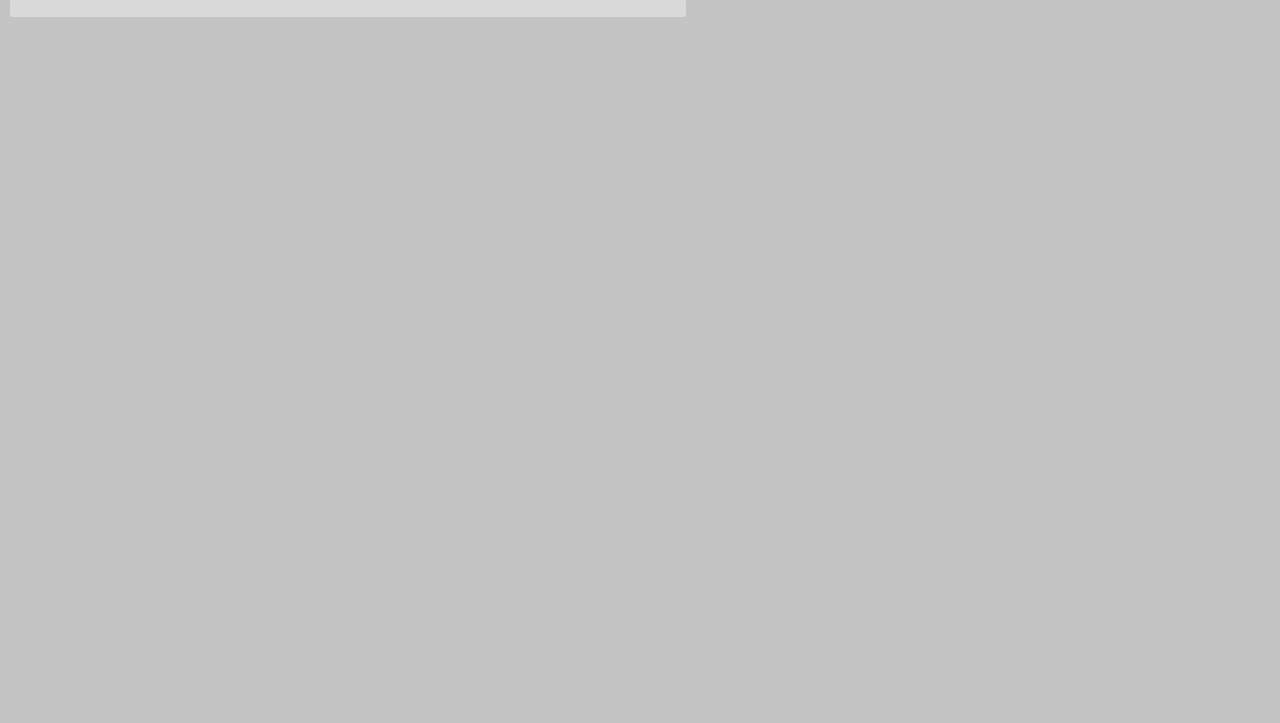
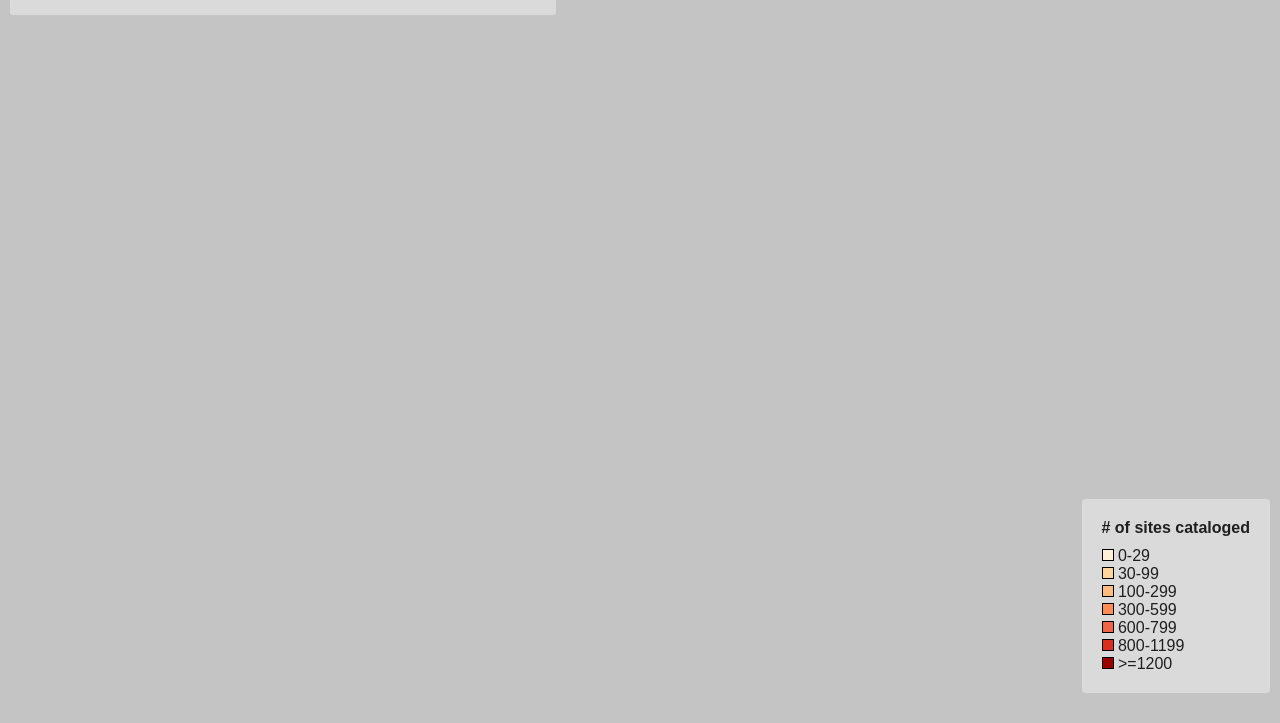
Before and after one commit to robgaston/map_demo, a website: page docs/index.html in a window 1280 px wide. Shown: the part 77-800 px from the top of the page. Drawn offline with Linux system fonts and the light colour scheme; no server answers.

Commit message:
adds legend

```diff
--- a/docs/index.html
+++ b/docs/index.html
@@ -42,9 +42,9 @@
     <body>
         <main>
             <header>
-                <div class="title">
+                <h3>
                     Cataloged historic sites in Los Angeles by neighborhood
-                </div>
+                </h3>
                 <div class="subtitle">
                     (data sources:
                     <a href="http://historicplacesla.org" target="_blank">http://historicplacesla.org</a>,
@@ -53,10 +53,64 @@
             </header>
             <div id="map"></div>
             <div id="popup" style="display:none;">
-                <h3 class="county-name"></h3>
+                <h4 class="county-name"></h4>
                 <div>
                     <span class="count"></span>
                     historic site(s) cataloged
+                </div>
+            </div>
+            <div id="legend">
+                <h4>
+                    # of sites cataloged
+                </h4>
+                <div class="entry">
+                    <span class="color" style="background-color:#fef0d9;">
+                    </span>
+                    <span class="value">
+                        0-29
+                    </span>
+                </div>
+                <div class="entry">
+                    <span class="color" style="background-color:#fdd49e;">
+                    </span>
+                    <span class="value">
+                        30-99
+                    </span>
+                </div>
+                <div class="entry">
+                    <span class="color" style="background-color:#fdbb84;">
+                    </span>
+                    <span class="value">
+                        100-299
+                    </span>
+                </div>
+                <div class="entry">
+                    <span class="color" style="background-color:#fc8d59;">
+                    </span>
+                    <span class="value">
+                        300-599
+                    </span>
+                </div>
+                <div class="entry">
+                    <span class="color" style="background-color:#ef6548;">
+                    </span>
+                    <span class="value">
+                        600-799
+                    </span>
+                </div>
+                <div class="entry">
+                    <span class="color" style="background-color:#d7301f;">
+                    </span>
+                    <span class="value">
+                        800-1199
+                    </span>
+                </div>
+                <div class="entry">
+                    <span class="color" style="background-color:#990000;">
+                    </span>
+                    <span class="value">
+                        &gt;=1200
+                    </span>
                 </div>
             </div>
         </main>
--- a/src/styles.css
+++ b/src/styles.css
@@ -31,9 +31,31 @@ main {
     border-color: #1f1f1f;
     border-width: 1px;
     border-radius: 3px;
-    padding: 0 25px 25px;
+    padding: 20px;
     display: none;
     max-width: 300px;
+}
+
+#legend {
+    position: fixed;
+    bottom: 30px;
+    right: 10px;
+    z-index: 100;
+    background-color: rgba(221, 221, 221, 0.9);
+    color: #1f1f1f;
+    border-radius: 3px;
+    padding: 20px;
+}
+
+#legend .color {
+    display: inline-block;
+    width: 10px;
+    height: 10px;
+    border: solid 1px black;
+}
+
+h4 {
+    margin: 0 0 10px;
 }
 
 header {
@@ -52,8 +74,8 @@ a {
     color: #1f1f1f;
 }
 
-.title {
-    font-size: 1.6em;
+header h3 {
+    margin: 0 0 5px;
 }
 
 .subtitle {
```
Also changed, not shown: src/index.html (+57 -3 lines), docs/main.js.
